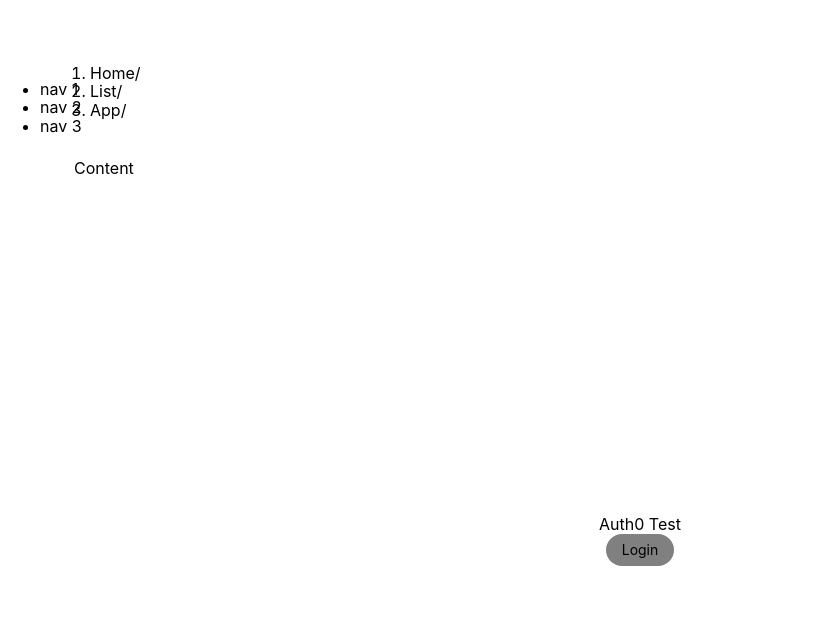
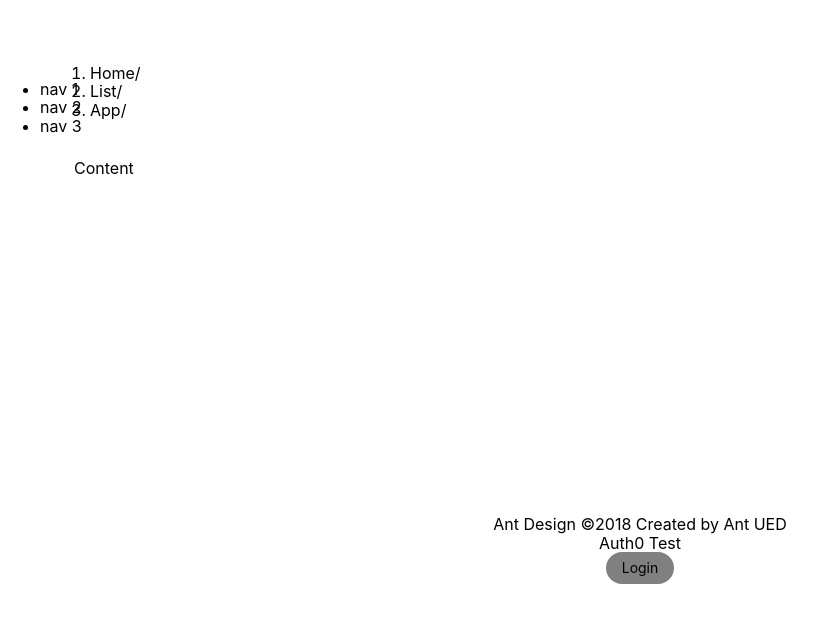
Before and after one commit to kxwzhang/ppr-routes, a React (Create React App) app: page / in a window 1280 px wide. Shown: the top 622 px of the page, without its empty margins (0-826 px from the left). Built offline with nearby package versions, Linux system fonts and the light colour scheme.

Commit message:
Add Footer

```diff
--- a/src/components/NavigationBar.js
+++ b/src/components/NavigationBar.js
@@ -25,6 +25,7 @@ export const NavigationBar = () => {
             Content
           </div>
         </Content>
+        <Footer style={{ textAlign: 'center' }}>Ant Design ©2018 Created by Ant UED</Footer>
       </Layout>
     </div>
   )
```
Also changed, not shown: 1 other file (tests, documents, lock files or other folders).
